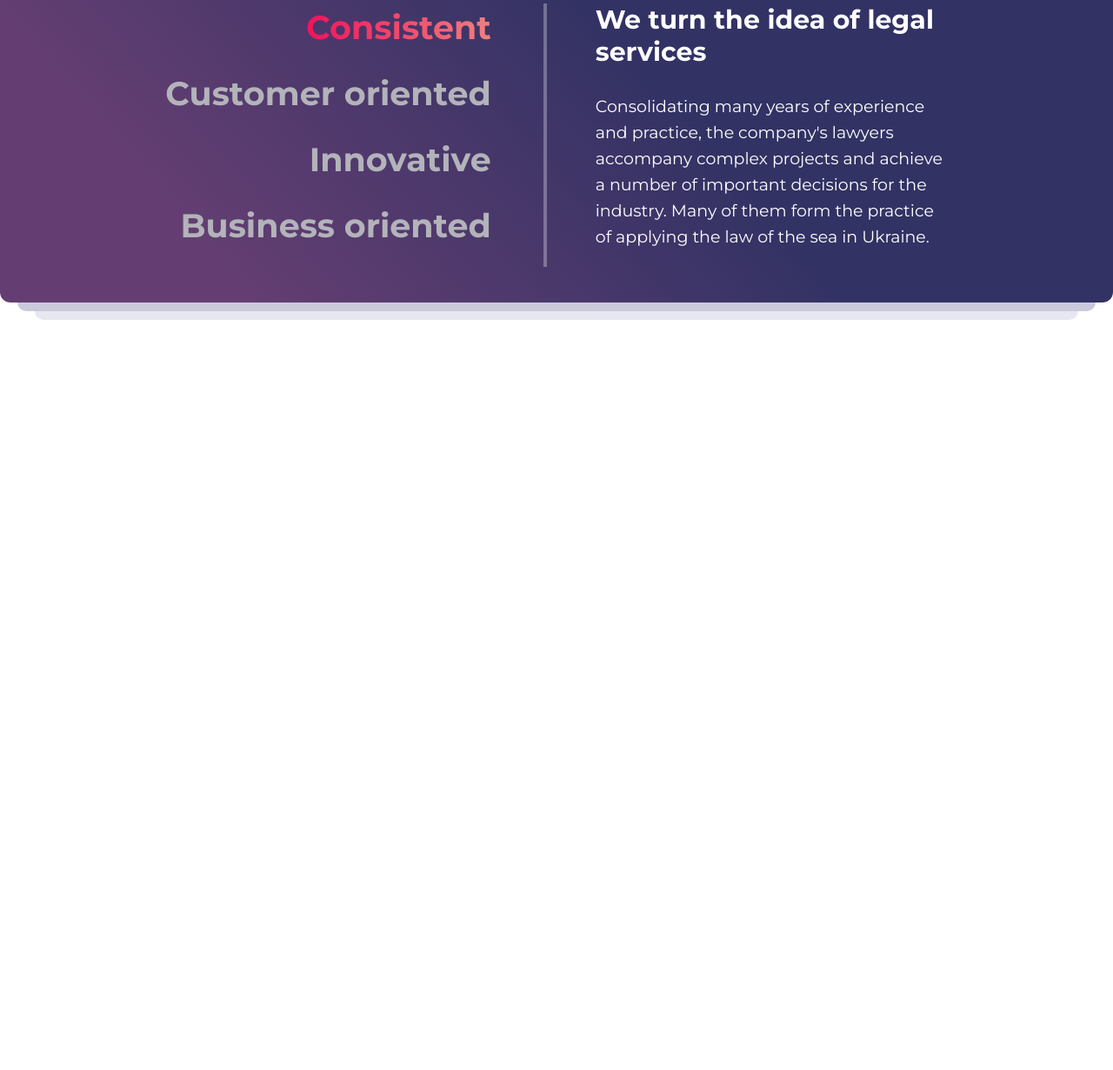
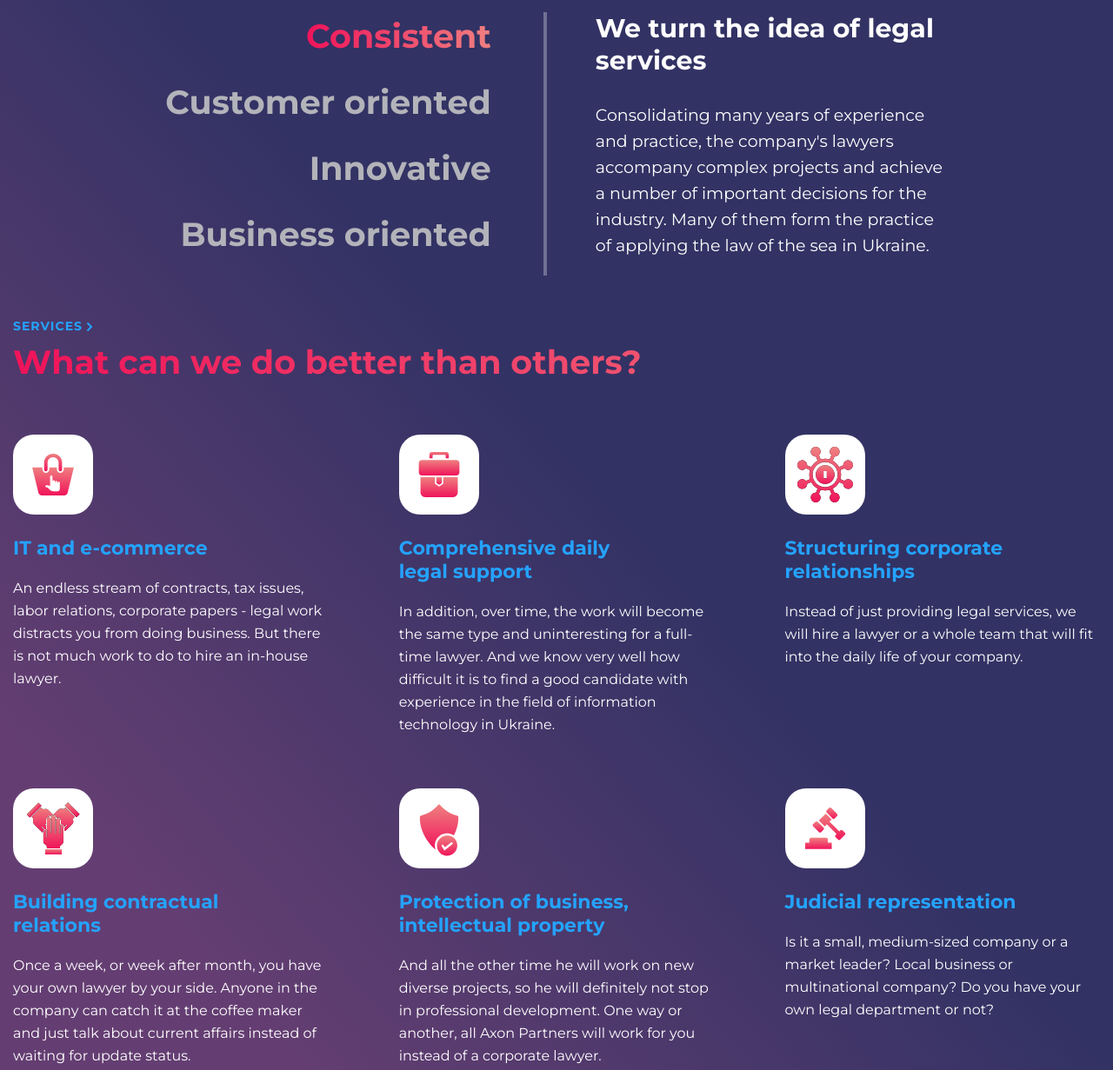
Before and after one commit to ViktoriaShkuropatova/diploma-project-at-hillel, a website: page app/index.html in a window 1280 px wide. Shown: the part 826-2057 px from the top of the page at 87% size. Before the commit the page ends 1194 px from the top, so only its background shows below. Drawn offline with Linux system fonts and the light colour scheme.

Commit message:
added section service

```diff
--- a/app/index.html
+++ b/app/index.html
@@ -79,9 +79,48 @@
             </article>
         </div>
     </section>
-    <section class="service"></section>
+    <section class="service container container_small">
+        <a class="service__link" href="#">Services</a>
+        <h2 class="service__title h2">What can we do better than others?</h2>
+        <div class="service__list">
+            <article class="service__article">
+                <img width="64px" height="64px" class="service__img" src="./img/ecommerce.svg" alt="">
+                <h3 class="service__subtitle h3">IT and e-commerce</h3>
+                <p class="service__text">An endless stream of contracts, tax issues, labor relations, corporate papers - legal work distracts you from doing business. But there is not much work to do to hire an in-house lawyer.</p>
+            </article>
+            <article class="service__article">
+                <img width="64px" height="64px" class="service__img" src="./img/support.svg" alt="">
+                <h3 class="service__subtitle h3">Comprehensive daily legal support</h3>
+                <p class="service__text">In addition, over time, the work will become the same type and uninteresting for a full-time lawyer. And we know very well how difficult it is to find a good candidate with experience in the field of information technology in Ukraine.</p>
+            </article>
+            <article class="service__article">
+                <img width="64px" height="64px" class="service__img" src="./img/coprorate.svg" alt="">
+                <h3 class="service__subtitle h3">Structuring corporate relationships</h3>
+                <p class="service__text">Instead of just providing legal services, we will hire a lawyer or a whole team that will fit into the daily life of your company.</p>
+            </article>
+            <article class="service__article">
+                <img width="64px" height="64px" class="service__img" src="./img/trust.svg" alt="">
+                <h3 class="service__subtitle h3">Building contractual relations</h3>
+                <p class="service__text">Once a week, or week after month, you have your own lawyer by your side. Anyone in the company can catch it at the coffee maker and just talk about current affairs instead of waiting for update status.</p>
+            </article>
+            <article class="service__article">
+                <img width="64px" height="64px" class="service__img" src="./img/protection.svg" alt="">
+                <h3 class="service__subtitle h3">Protection of business, intellectual property</h3>
+                <p class="service__text">And all the other time he will work on new diverse projects, so he will definitely not stop in professional development. One way or another, all Axon Partners will work for you instead of a corporate lawyer.</p>
+            </article>
+            <article class="service__article">
+                <img width="64px" height="64px" class="service__img" src="./img/court.svg" alt="">
+                <h3 class="service__subtitle h3">Judicial representation</h3>
+                <p class="service__text">Is it a small, medium-sized company or a market leader? Local business or multinational company? Do you have your own legal department or not?</p>
+            </article>
+        </div>
+    </section>
     </div>
-    <main></main>
-    <footer></footer>
+    <main>
+        <section></section>
+        <section></section>
+        <section></section>
+    </main>
+    <footer class="footer"></footer>
 </body>
 </html>
--- a/app/sass/_adventeges.scss
+++ b/app/sass/_adventeges.scss
@@ -107,6 +107,7 @@
 @media (min-width: 934px) {
 
     .adventeges{
+        padding-bottom: 52px;
 
         &__box{
             display: flex;
@@ -115,6 +116,7 @@
             justify-content: center;
             margin: 0 auto;
             gap: 120px;
+            padding-top: 10px;
 
         }
 
@@ -150,12 +152,13 @@
 @media (min-width: 1350px) {
 
     .adventeges{
+        padding-bottom: 60px;
 
         &__card{
             max-width: 581px;
 
             &::before {
-                top: -30px;
+                top: -40px;
             }
         }
     }
--- /dev/null
+++ b/app/sass/_service.scss
@@ -0,0 +1,107 @@
+.service{
+    padding-bottom: 60px;
+
+    &__link{
+        font-size: 14px;
+        line-height: 17px;
+        letter-spacing: 1px;
+        text-transform: uppercase;
+        color: $active-regular;
+        display: inline-flex;
+        align-items: center;
+        text-decoration: none;
+
+        &::after{
+            content: '';
+            width: 12px;
+            height: 12px;
+            background-image: url(../img/arrow.svg);
+            background-repeat: no-repeat;
+            background-position: center;
+            margin-left: 2px;
+        }
+    }
+
+    &__title{
+        background: $gr-red-text;
+        -webkit-background-clip: text;
+        -webkit-text-fill-color: transparent;
+        background-clip: text;
+        padding-top: 10px;
+    }
+
+    &__article{
+        padding-top: 30px;
+    }
+
+    &__img{
+        width: 92px;
+        height: 92px;
+        background-color: white;
+        padding: 14px;
+        border-radius: 24px;
+    }
+
+    &__subtitle{
+        max-width: 300px;
+        color: $active-regular;
+        padding-top: 25px;
+    }
+
+    &__text{
+        font-weight: 400;
+        font-size: 16px;
+        line-height: 26px;
+        color: white;
+        padding-top: 15px;
+    }
+}
+
+@media (min-width: 678px) {
+
+    .service{
+
+       &__list{
+            display: flex;
+            align-items: flex-start;
+            flex-wrap: wrap;
+            justify-content: space-between;
+
+       }
+
+       &__article{
+            width: 45%;
+            padding-top: 60px;
+            display: flex;
+            flex-direction: column;
+            align-items: flex-start;
+       }
+
+       &__text{
+            padding-top: 20px;
+       }
+    }
+}
+
+@media (min-width: 934px) {
+
+    .service{
+        padding-top: 15px;
+
+        &__article{
+            width: 29%;
+
+        }
+    }
+}
+
+@media (min-width: 1350px) {
+
+    .service{
+
+        &__article{
+            width: 30%;
+
+        }
+    }
+}
--- a/app/sass/_start.scss
+++ b/app/sass/_start.scss
@@ -48,11 +48,23 @@ h1{
 }
 
 h2{
+    font-size: 30px;
+    line-height: 37px;
+}
 
+h3{
+    font-size: 22px;
+    line-height: 27px;
 }
 
 @media (min-width: 678px) {
+
     .container_small {
         padding: 0 15px;
     }
+
+    h2{
+        font-size: 38px;
+        line-height: 46px;
+    }
 }
--- a/app/sass/style.scss
+++ b/app/sass/style.scss
@@ -5,3 +5,4 @@
 @import 'gradient';
 @import 'legal';
 @import 'adventeges';
+@import 'service';
```
Also changed, not shown: app/css/style.css, app/img/arrow.svg (added), app/img/coprorate.svg (added), app/img/court.svg (added), app/img/ecommerce.svg (added), app/img/protection.svg (added), app/img/support.svg (added), app/img/trust.svg (added), 1 other file.
